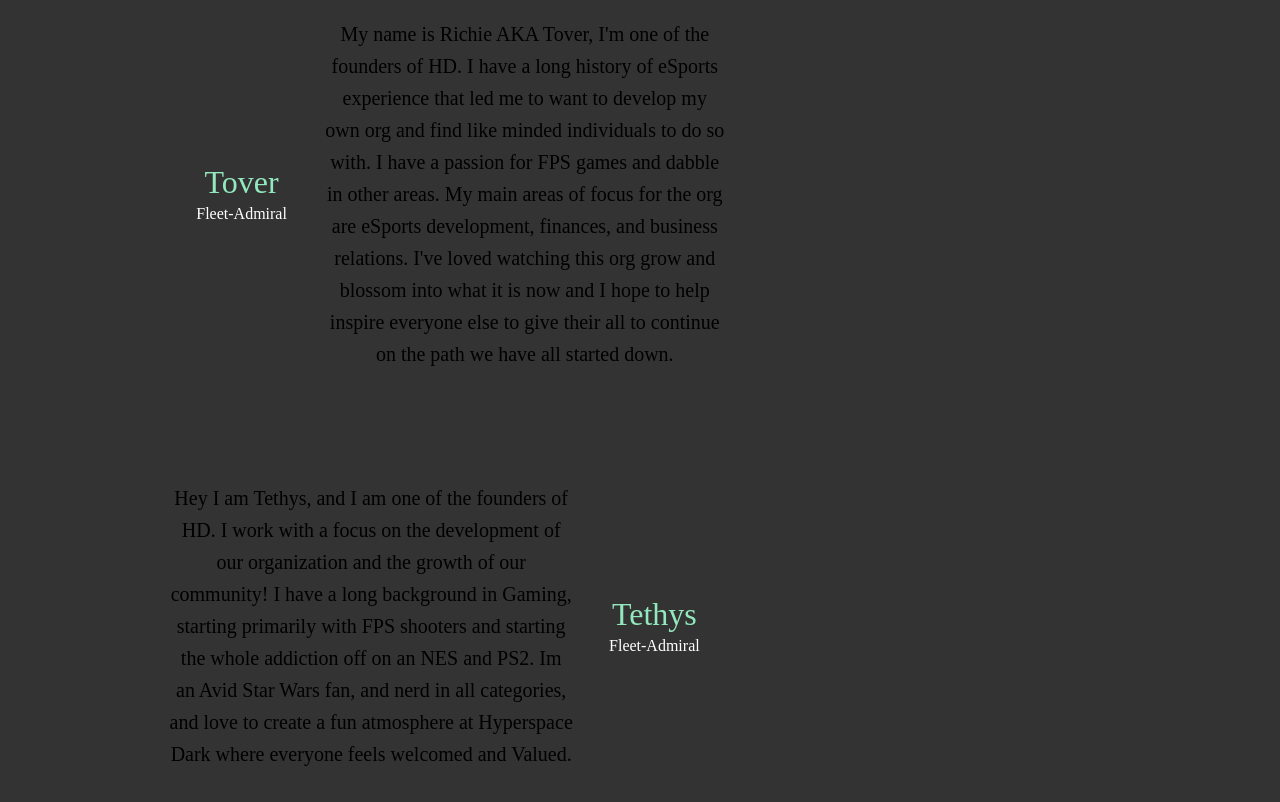
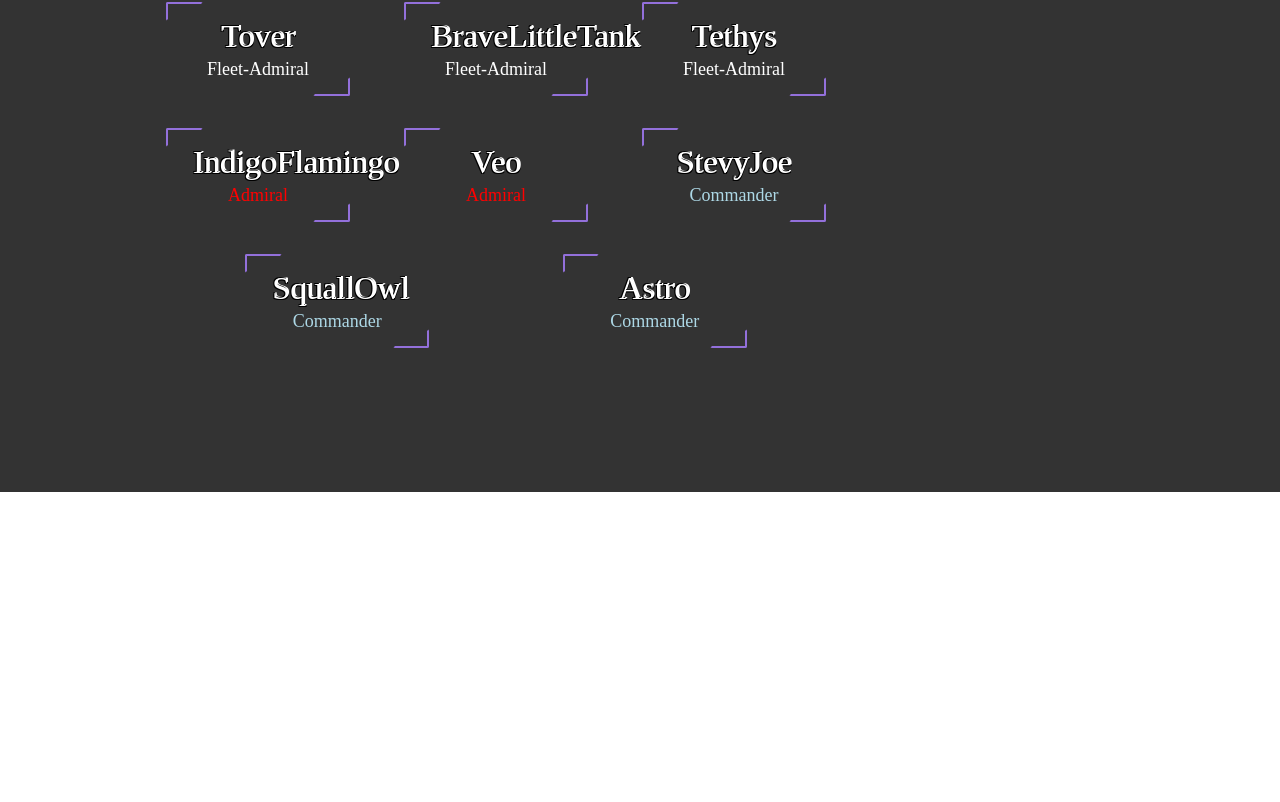
Before and after one commit to adastraz/hyperspace-dark-fe, a React (Create React App) app: page /about in a window 1280 px wide. Shown: the part 1298-2100 px from the top of the page. After the commit the page ends 1870 px from the top, so only its background shows below. Built offline with nearby package versions, Linux system fonts and the light colour scheme; no server answers; a web font is replaced by a local one.

Commit message:
reformatted about page

```diff
--- a/src/components/About.js
+++ b/src/components/About.js
@@ -1,4 +1,4 @@
-import React from 'react'
+import React, { useState } from 'react'
 import {
   Hyperspace,
   Container,
@@ -18,6 +18,84 @@ import {
 } from '../styles/About'
 
 const About = () => {
+  const [isbio, setIsbio] = useState(false)
+
+  const CrewMembers = [
+    {
+      name: 'Tover',
+      bio: "My name is Richie AKA Tover, I'm one of the founders of HD. I have a long history of eSports experience that led me to want to develop my own org and find like minded individuals to do so with. I have a passion for FPS games and dabble in other areas. My main areas of focus for the org are eSports development, finances, and business relations. I've loved watching this org grow and blossom into what it is now and I hope to help inspire everyone else to give their all to continue on the path we have all started down.",
+      rank: 'fa'
+    },
+    {
+      name: 'BraveLittleTank',
+      bio: "My name is Jake, aka BraveLittleTank. I am a Co-Owner and General Manager of Hyperspace Dark. While I have a hand in everything going on at HD, my focus is on the eSports side of things helping create, manage, and help grow our existing and future eSports teams. My goal is to help everyone that comes through HD as a player, coach, admin, or fan to have a positive experience and that we have helped them become a better person online or offline in some way. Together as one, we forge our way #IntoTheDark",
+      rank: 'fa'
+    },
+    {
+      name: 'Tethys',
+      bio: "Hey I am Tethys, and I am one of the founders of HD. I work with a focus on the development of our organization and the growth of our community! I have a long background in Gaming, starting primarily with FPS shooters and starting the whole addiction off on an NES and PS2. Im an Avid Star Wars fan, and nerd in all categories, and love to create a fun atmosphere at Hyperspace Dark where everyone feels welcomed and Valued. We hope to develop our Organization to fit the needs and wants of our valued gamers and hope to share all our good vibes with everyone who joins our community!",
+      rank: 'fa'
+    },
+    {
+      name: 'IndigoFlamingo',
+      bio: "Indigoflamingo coming in hot. Interested in competition, lore or casual play of anything pokemon? I'm your man. Im always looking to delve deeper in the expansive world of pokemon... and im taking it to Hyperspace! Come chat, trade and enter giveaways all hosted and administrated by me. Please reach out if you wanna talk anything pokemon. See you around!",
+      rank: 'a'
+    },
+    {
+      name: 'Veo',
+      bio: "Yo. I'm Veo and i'm the head admin for the HD discord. I've got 5 years under my belt running discord servers, and even more running other online communities. I'm here to help grow and shape the community discord server and turn this into the awesome group of gamers it was meant to be! My inbox is always open for new ideas and possibilities, so hmu if you want to talk about the discord or play some rocket league!",
+      rank: 'a'
+    },
+    {
+      name: 'StevyJoe',
+      bio: "Stevyjoe is what I use for my in game name, I tried my hand at playing competitive Valorant for a while but since graduating college, I decided to focus on doing graphic design. Im so glad to be a part of Hyperspace. If you need anything, or have ideas for some graphics,  feel free to hit me up!",
+      rank: 'c'
+    },
+    {
+      name: 'SquallOwl',
+      bio: "My IGN is SquallOwl but everyone calls me either Owl or Drew, I started at HD as a player for the Rocket League team and have over time moved into a managerial role for the team! My aim is to keep the team as organized as possible and to help them along their journey to becoming top level players in anyways possible. I've always been big into competitive gaming and soccer, which has made rocket league the perfect game for me, although I'm also a fan of other games such as Apex Legends, Outer Wilds, osu, and many more.",
+      rank: 'c'
+    },
+    {
+      name: 'Astro',
+      bio: "Hello and welcome to my very first public website to be used by human users! You can call me Astro, or Tyler. Like many young adults, I opted out of traditional education to pursue code school, which has given me the tools to build the site you see from the ground up. Some of my favorite interests that led me to programming are gaming, Star Wars, and robots! Hope you enjoy the site!",
+      rank: 'c'
+    },
+  ]
+
+  const [viewCrew, setViewCrew] = useState(undefined)
+
+  const viewer = member => {
+    setViewCrew(member)
+    setIsbio(true)
+  }
+
+  const Rank = (member, button) => {
+    switch(member.rank) {
+      case 'fa' :
+        return (
+          <NameCard className={button ? 'button type3': ''} onClick={() => viewer(member)} key={member.name}>
+            <Name>{member.name}</Name>
+            <FleetAdmiral>Fleet-Admiral</FleetAdmiral>
+          </NameCard>
+        )
+      case 'a' :
+        return (
+          <NameCard className={button ? 'button type3': ''} onClick={() => viewer(member)} key={member.name}>
+            <Name>{member.name}</Name>
+            <Admiral>Admiral</Admiral>
+          </NameCard>
+        )
+      default :
+        return (
+          <NameCard className={button ? 'button type3': ''} onClick={() => viewer(member)} key={member.name}>
+            <Name>{member.name}</Name>
+            <Commander>Commander</Commander>
+          </NameCard>
+        )
+    }
+  }
+
   return (
     <>
       <Container>
@@ -31,62 +109,22 @@ const About = () => {
         <CrewContainer>
           <Line />
           <Crew>⚓Admirals and Commanders⚓</Crew>
-          <CrewCard>
-            <NameCard>
-              <Name>Tover</Name>
-              <FleetAdmiral>Fleet-Admiral</FleetAdmiral>
-            </NameCard>
-            <Bio>My name is Richie AKA Tover, I'm one of the founders of HD. I have a long history of eSports experience that led me to want to develop my own org and find like minded individuals to do so with. I have a passion for FPS games and dabble in other areas. My main areas of focus for the org are eSports development, finances, and business relations. I've loved watching this org grow and blossom into what it is now and I hope to help inspire everyone else to give their all to continue on the path we have all started down.</Bio>
-          </CrewCard>
-          <CrewCardR>
-            <NameCard>
-              <Name>Tethys</Name>
-              <FleetAdmiral>Fleet-Admiral</FleetAdmiral>
-            </NameCard>
-            <Bio>Hey I am Tethys, and I am one of the founders of HD. I work with a focus on the development of our organization and the growth of our community! I have a long background in Gaming, starting primarily with FPS shooters and starting the whole addiction off on an NES and PS2. Im an Avid Star Wars fan, and nerd in all categories, and love to create a fun atmosphere at Hyperspace Dark where everyone feels welcomed and Valued.</Bio>
-          </CrewCardR>
-          <CrewCard>
-            <NameCard>
-              <Name>BraveLittleTank</Name>
-              <FleetAdmiral>Fleet-Admiral</FleetAdmiral>
-            </NameCard>
-            <Bio>My name is Jake, aka BraveLittleTank. I am a Co-Owner and General Manager of Hyperspace Dark. While I have a hand in everything going on at HD, my focus is on the eSports side of things helping create, manage, and help grow our existing and future eSports teams. My goal is to help everyone that comes through HD as a player, coach, admin, or fan to have a positive experience and that we have helped them become a better person online or offline in some way. Together as one, we forge our way #IntoTheDark</Bio>
-          </CrewCard>
-          <CrewCardR>
-            <NameCard>
-              <Name>Veo</Name>
-              <Admiral>Admiral</Admiral>
-            </NameCard>
-            <Bio>Yo. I'm Veo and i'm the head admin for the HD discord. I've got 5 years under my belt running discord servers, and even more running other online communities. I'm here to help grow and shape the community discord server and turn this into the awesome group of gamers it was meant to be! My inbox is always open for new ideas and possibilities, so hmu if you want to talk about the discord or play some rocket league!</Bio>
-          </CrewCardR>
-          <CrewCard>
-            <NameCard>
-              <Name>IndigoFlamingo</Name>
-              <Admiral>Admiral</Admiral>
-            </NameCard>
-            <Bio>IndigoFlamingo Coming in hot. Interested in competition, lore or casual play of anything pokemon? I'm your man. Im always looking to delve deeper in the expansive world of pokemon... and im taking it to Hyperspace! Come chat, trade and enter giveaways all hosted and administrated by me. Please reach out if you wanna talk anything pokemon. See you around!</Bio>
-          </CrewCard>
-          <CrewCardR>
-            <NameCard>
-              <Name>StevyJoe</Name>
-              <Commander>Commander</Commander>
-            </NameCard>
-            <Bio>Stevyjoe is what I use for my in game name, I tried my hand at playing competitive Valorant for a while but since graduating college, I decided to focus on doing graphic design. Im so glad to be a part of Hyperspace. If you need anything, or have ideas for some graphics,  feel free to hit me up!</Bio>
-          </CrewCardR>
-          <CrewCard>
-            <NameCard>
-              <Name>SquallOwl</Name>
-              <Commander>Commander</Commander>
-            </NameCard>
-            <Bio>My IGN is SquallOwl but everyone calls me either Owl or Drew, I started at HD as a player for the Rocket League team and have over time moved into a managerial role for the team! My aim is to keep the team as organized as possible and to help them along their journey to becoming top level players in anyways possible. I've always been big into competitive gaming and soccer, which has made rocket league the perfect game for me</Bio>
-          </CrewCard>
-          <CrewCardR>
-            <NameCard>
-              <Name>Astro</Name>
-              <Commander>Commander</Commander>
-            </NameCard>
-            <Bio>Hello and welcome to my very first public website to be used by human users! You can call me Astro, or Tyler. Like many young adults, I opted out of traditional education to pursue code school, which has given me the tools to build the site you see from the ground up. Some of my favorite interests that led me to programming are gaming, Star Wars, and robots! Hope you enjoy the site! :) <a className='tywes' href='https://tywes.com' rel="noreferrer" target='_blank'>Here's a link to my portfolio.</a></Bio>
-          </CrewCardR>
+          <div className='nonactivebio'>
+            {viewCrew && isbio ?
+              <CrewCard className={isbio ? 'activebio': 'nonactivebio'} onClick={() => setIsbio(!isbio)}>
+                {Rank(viewCrew, false)}
+                <Bio>{viewCrew.bio}{viewCrew.name === 'Astro' ? <a className='tywes' href='https://tywes.com' rel="noreferrer" target='_blank'> Here is a link to my personal site! :)</a> : ''}</Bio>
+              </CrewCard> :
+              ''
+            }
+            <div className='crewmatebuttons'>
+              {
+                CrewMembers.map(mem => (
+                  Rank(mem, true)
+                ))
+              }
+            </div>
+          </div>
         </CrewContainer>
       </Container>
     </>
@@ -94,3 +132,61 @@ const About = () => {
 }
 
 export default About
+
+
+// <CrewCard>
+//             <NameCard>
+//               <Name>Tover</Name>
+//               <FleetAdmiral>Fleet-Admiral</FleetAdmiral>
+//             </NameCard>
+//             <Bio>My name is Richie AKA Tover, I'm one of the founders of HD. I have a long history of eSports experience that led me to want to develop my own org and find like minded individuals to do so with. I have a passion for FPS games and dabble in other areas. My main areas of focus for the org are eSports development, finances, and business relations. I've loved watching this org grow and blossom into what it is now and I hope to help inspire everyone else to give their all to continue on the path we have all started down.</Bio>
+//           </CrewCard>
+//           <CrewCardR>
+//             <NameCard>
+//               <Name>Tethys</Name>
+//               <FleetAdmiral>Fleet-Admiral</FleetAdmiral>
+//             </NameCard>
+//             <Bio>Hey I am Tethys, and I am one of the founders of HD. I work with a focus on the development of our organization and the growth of our community! I have a long background in Gaming, starting primarily with FPS shooters and starting the whole addiction off on an NES and PS2. Im an Avid Star Wars fan, and nerd in all categories, and love to create a fun atmosphere at Hyperspace Dark where everyone feels welcomed and Valued.</Bio>
+//           </CrewCardR>
+//           <CrewCard>
+//             <NameCard>
+//               <Name>BraveLittleTank</Name>
+//               <FleetAdmiral>Fleet-Admiral</FleetAdmiral>
+//             </NameCard>
+//             <Bio>My name is Jake, aka BraveLittleTank. I am a Co-Owner and General Manager of Hyperspace Dark. While I have a hand in everything going on at HD, my focus is on the eSports side of things helping create, manage, and help grow our existing and future eSports teams. My goal is to help everyone that comes through HD as a player, coach, admin, or fan to have a positive experience and that we have helped them become a better person online or offline in some way. Together as one, we forge our way #IntoTheDark</Bio>
+//           </CrewCard>
+//           <CrewCardR>
+//             <NameCard>
+//               <Name>Veo</Name>
+//               <Admiral>Admiral</Admiral>
+//             </NameCard>
+//             <Bio>Yo. I'm Veo and i'm the head admin for the HD discord. I've got 5 years under my belt running discord servers, and even more running other online communities. I'm here to help grow and shape the community discord server and turn this into the awesome group of gamers it was meant to be! My inbox is always open for new ideas and possibilities, so hmu if you want to talk about the discord or play some rocket league!</Bio>
+//           </CrewCardR>
+//           <CrewCard>
+//             <NameCard>
+//               <Name>IndigoFlamingo</Name>
+//               <Admiral>Admiral</Admiral>
+//             </NameCard>
+//             <Bio>IndigoFlamingo Coming in hot. Interested in competition, lore or casual play of anything pokemon? I'm your man. Im always looking to delve deeper in the expansive world of pokemon... and im taking it to Hyperspace! Come chat, trade and enter giveaways all hosted and administrated by me. Please reach out if you wanna talk anything pokemon. See you around!</Bio>
+//           </CrewCard>
+//           <CrewCardR>
+//             <NameCard>
+//               <Name>StevyJoe</Name>
+//               <Commander>Commander</Commander>
+//             </NameCard>
+//             <Bio>Stevyjoe is what I use for my in game name, I tried my hand at playing competitive Valorant for a while but since graduating college, I decided to focus on doing graphic design. Im so glad to be a part of Hyperspace. If you need anything, or have ideas for some graphics,  feel free to hit me up!</Bio>
+//           </CrewCardR>
+//           <CrewCard>
+//             <NameCard>
+//               <Name>SquallOwl</Name>
+//               <Commander>Commander</Commander>
+//             </NameCard>
+//             <Bio>My IGN is SquallOwl but everyone calls me either Owl or Drew, I started at HD as a player for the Rocket League team and have over time moved into a managerial role for the team! My aim is to keep the team as organized as possible and to help them along their journey to becoming top level players in anyways possible. I've always been big into competitive gaming and soccer, which has made rocket league the perfect game for me</Bio>
+//           </CrewCard>
+//           <CrewCardR>
+//             <NameCard>
+//               <Name>Astro</Name>
+//               <Commander>Commander</Commander>
+//             </NameCard>
+//             <Bio>Hello and welcome to my very first public website to be used by human users! You can call me Astro, or Tyler. Like many young adults, I opted out of traditional education to pursue code school, which has given me the tools to build the site you see from the ground up. Some of my favorite interests that led me to programming are gaming, Star Wars, and robots! Hope you enjoy the site! :) <a className='tywes' href='https://tywes.com' rel="noreferrer" target='_blank'>Here's a link to my portfolio.</a></Bio>
+//           </CrewCardR>
--- a/src/styles/About/index.js
+++ b/src/styles/About/index.js
@@ -8,9 +8,14 @@ export const Hyperspace = styled.div`
 `
 
 export const Container = styled.div`
-  width: 70%;
+  width: 65%;
   padding: 3rem;
-  margin: 5rem 0;
+  margin: 5rem;
+  border-radius: 1rem;
+  // background: rgb(163,34,195);
+  // background: radial-gradient(circle, rgba(163,34,195,0.8995973389355743) 0%, rgba(45,253,160,0.87718837535014) 100%);
+  // background: rgb(45,253,160);
+  // background: radial-gradient(circle, rgba(45,253,160,0.6418942577030813) 0%, rgba(0,0,0,0.8911939775910365) 100%);
 `
 
 export const CrewContainer = styled.div`
@@ -24,6 +29,7 @@ export const Origins = styled.h1`
   font-weight: bold;
   color: mediumpurple;
   margin-bottom: 2rem;
+  text-shadow: -1px -1px 0 white, 1px -1px 0 white, -1px 1px 0 white, 1px 1px 0 black;
 `
 
 export const Crew = styled.h1`
@@ -58,7 +64,8 @@ export const Line = styled.hr`
 
 export const Name = styled.h3`
   font-size: 2rem;
-  color: #93e9be;
+  color: white;
+  text-shadow: -1px -1px 0 black, 1px -1px 0, -1px 1px 0 black, 1px 1px 0 black;
   text-align: center
 `
 
@@ -98,4 +105,6 @@ export const CrewCardR = styled.div`
 
 export const NameCard = styled.div`
   width: 25%;
+  display: block;
+  margin: 1rem;
 `
--- a/src/styles/dashboard.css
+++ b/src/styles/dashboard.css
@@ -16,6 +16,13 @@
     outline: none;
     font-size: 18px;
     margin: 1em 0.8em;
+}
+
+.none {
+    display: none
+}
+.fullbioactive {
+    display: block;
 }
 
 /* #collection-component-1610576218932 {
@@ -216,6 +223,10 @@
     margin-bottom: 2.5rem
 }
 
+.fullactivebio{
+    display: flex;
+}
+
 .nav:before {
     content: "";
     position: absolute;
@@ -229,6 +240,15 @@
     transition: all 0.3s ease-in-out;
 }
 
+.nonactivebio {
+    margin-top: 5rem;
+}
+
+.crewmatebuttons {
+    display: flex;
+    justify-content: space-evenly;
+    flex-wrap: wrap;
+}
 
 #selectornav {
     position: relative;
```
Also changed, not shown: 1 other file (tests, documents, lock files or other folders).
